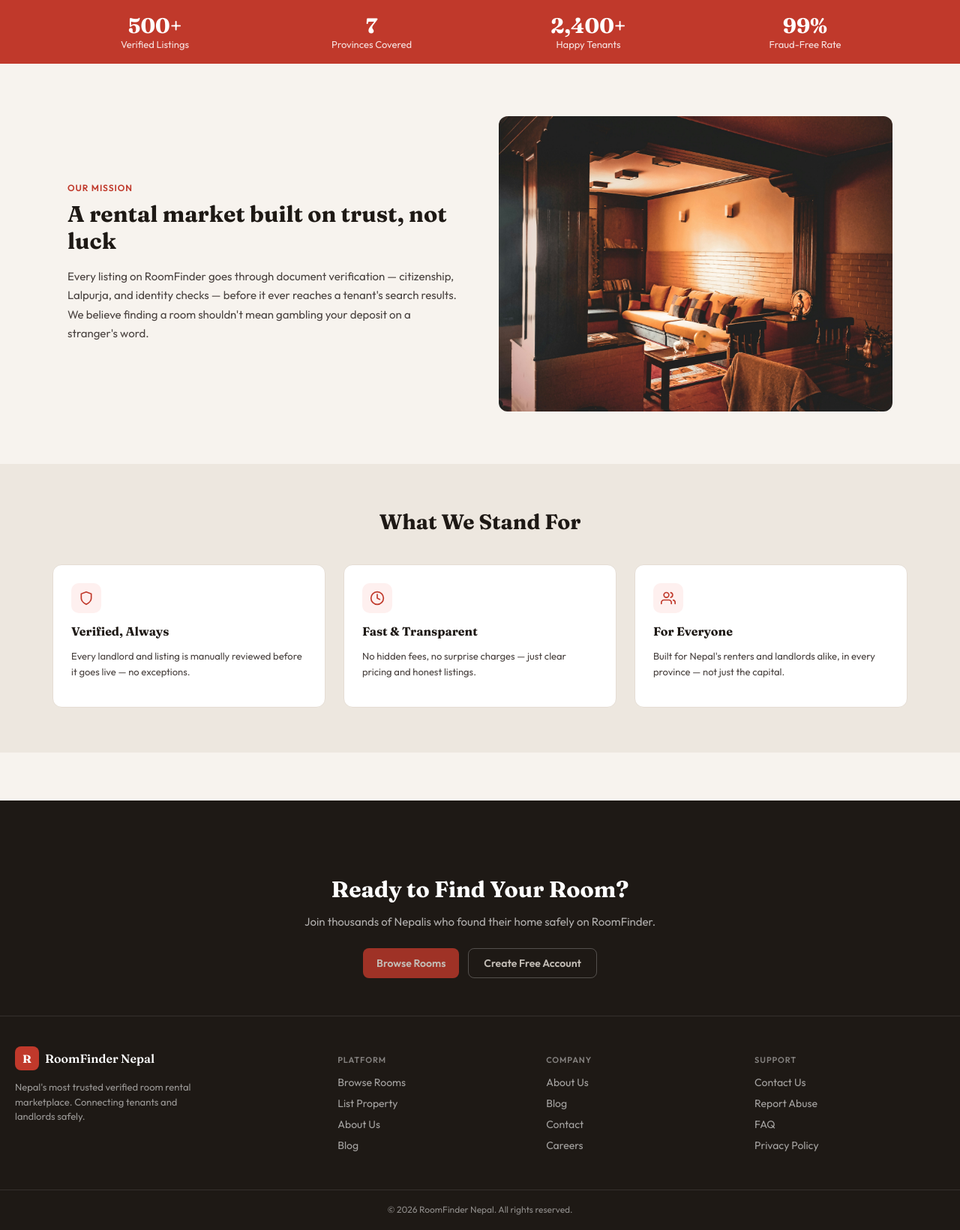
After one commit to Taestha123/room_finder, a Django app: page /about/ in a window 1280 px wide. The commit adds this page. Shown: the part 457-2098 px from the top of the page at 75% size. Run offline with Django 5.2, Linux system fonts and the light colour scheme.

Commit message:
about page added and footer modification

```diff
--- a/core/urls.py
+++ b/core/urls.py
@@ -5,6 +5,7 @@ app_name = 'core'
 
 urlpatterns = [
     path('', views.home, name='home'),
+    path('about/', views.about, name='about'),
     path('dashboard/', views.dashboard, name='dashboard'),
 
     path('dashboard/listings/', views.admin_listings, name='admin_listings'),
--- a/core/views.py
+++ b/core/views.py
@@ -50,6 +50,8 @@ def home(request):
     }
     return render(request, 'core/home.html', context)
 
+def about(request):
+    return render(request, 'core/about.html')
 
 def admin_required(view_func):
     """
--- /dev/null
+++ b/static/css/about.css
@@ -0,0 +1,158 @@
+.about-hero {
+  position: relative;
+  padding: 80px 20px 60px;
+  background-image: url('/static/img/about-bg.jpg');
+  background-size: cover;
+  background-position: center;
+  background-color: var(--color-ink);
+  color: #fff;
+  overflow: hidden;
+}
+.about-hero::after {
+  content: '';
+  position: absolute;
+  inset: 0;
+  background: linear-gradient(180deg, rgba(0,0,0,0.55), rgba(0,0,0,0.85));
+  z-index: 0;
+}
+.about-hero-inner {
+  position: relative;
+  z-index: 1;
+  max-width: 1500px;
+  margin: 0 auto;
+}
+.about-badge {
+  display: inline-flex;
+  align-items: center;
+  gap: 6px;
+  background: rgba(255,255,255,0.1);
+  border: 1px solid rgba(255,255,255,0.2);
+  padding: 6px 14px;
+  border-radius: 20px;
+  font-size: 13px;
+  font-weight: 600;
+  margin-bottom: 22px;
+}
+.about-hero-title {
+  font-size: 40px;
+  line-height: 1.15;
+  max-width: 700px;
+  margin-bottom: 20px;
+}
+.about-hero-title em {
+  color: var(--color-saffron);
+  font-style: italic;
+}
+.about-hero-desc {
+  max-width: 600px;
+  font-size: 15px;
+  line-height: 1.6;
+  color: rgba(255,255,255,0.8);
+}
+
+.about-stats {
+  background: var(--color-brand);
+  padding: 18px 20px;
+  display: flex;
+  justify-content: center;
+}
+.about-stats-inner {
+  display: grid;
+  grid-template-columns: repeat(4, 1fr);
+  gap: 16px;
+  max-width: 1140px;
+  width: 100%;
+  text-align: center;
+}
+.about-stats .stat-number {
+  font-family: var(--font-display);
+  font-size: 28px;
+  font-weight: 700;
+  color: #fff;
+}
+.about-stats .stat-label {
+  font-size: 13px;
+  color: rgba(255,255,255,0.85);
+}
+
+.mission-section {
+  max-width: 1140px;
+  margin: 0 auto;
+  padding: 70px 20px;
+  display: grid;
+  grid-template-columns: 1fr 1fr;
+  gap: 50px;
+  align-items: center;
+}
+.mission-eyebrow {
+  font-size: 12px;
+  letter-spacing: 0.08em;
+  text-transform: uppercase;
+  color: var(--color-brand);
+  font-weight: 600;
+  margin-bottom: 10px;
+}
+.mission-title {
+  font-size: 30px;
+  line-height: 1.2;
+  margin-bottom: 16px;
+}
+.mission-text {
+  color: var(--color-ink-soft);
+  font-size: 15px;
+  line-height: 1.7;
+}
+.mission-image {
+  width: 100%;
+  border-radius: var(--radius-md);
+  aspect-ratio: 4/3;
+  object-fit: cover;
+  background-color: var(--color-cream-dark);
+  background-image: url('/static/img/mission.jpg');
+  background-size: cover;
+  background-position: center;
+}
+
+.values-section {
+  background: var(--color-cream-dark);
+  padding: 60px 20px;
+}
+.values-inner {
+  max-width: 1140px;
+  margin: 0 auto;
+  text-align: center;
+}
+.values-title {
+  font-size: 28px;
+  margin-bottom: 40px;
+}
+.values-grid {
+  display: grid;
+  grid-template-columns: repeat(auto-fit, minmax(220px, 1fr));
+  gap: 24px;
+  text-align: left;
+}
+.value-card {
+  background: #fff;
+  border-radius: var(--radius-md);
+  padding: 24px;
+  border: 1px solid var(--color-rule);
+}
+.value-icon {
+  width: 40px;
+  height: 40px;
+  border-radius: 10px;
+  background: var(--color-brand-light);
+  color: var(--color-brand);
+  display: flex;
+  align-items: center;
+  justify-content: center;
+  margin-bottom: 14px;
+}
+.value-card h3 { font-size: 16px; margin-bottom: 8px; }
+.value-card p { font-size: 13px; color: var(--color-ink-soft); line-height: 1.6; }
+
+@media (max-width: 800px) {
+  .mission-section { grid-template-columns: 1fr; }
+  .about-stats-inner { grid-template-columns: repeat(2, 1fr); }
+}
--- a/templates/base.html
+++ b/templates/base.html
@@ -23,7 +23,7 @@
       <div class="navbar-right">
         <div class="navbar-links">
           <a href="{% url 'core:home' %}">Home</a>
-          <a href="#">About Us</a>
+          <a href="{% url 'core:about' %}">About Us</a>
           <a href="#">Blog</a>
           <a href="#">Contact</a>
           {% if user.is_authenticated and user.role == 'landlord' %}
@@ -49,7 +49,7 @@
 
     <div class="navbar-mobile-menu">
       <a href="{% url 'core:home' %}">Home</a>
-      <a href="#">About Us</a>
+      <a href="{% url 'core:about' %}">About Us</a>
       <a href="#">Blog</a>
       <a href="#">Contact</a>
       {% if not user.is_authenticated %}
@@ -71,7 +71,7 @@
     {% endif %}
     {% block content %}{% endblock %}
   </main>
-
+    {% block footer %}
   <footer class="site-footer">
     <div class="footer-cta">
       <h2>Ready to Find Your Room?</h2>
@@ -95,13 +95,13 @@
         <p class="footer-col-title">Platform</p>
         <a href="{% url 'core:home' %}">Browse Rooms</a>
         <a href="{% url 'accounts:register' %}">List Property</a>
-        <a href="#">About Us</a>
+        <a href="{% url 'core:about' %}">About Us</a>
         <a href="#">Blog</a>
       </div>
 
       <div class="footer-col">
         <p class="footer-col-title">Company</p>
-        <a href="#">About Us</a>
+        <a href="{% url 'core:about' %}">About Us</a>
         <a href="#">Blog</a>
         <a href="#">Contact</a>
         <a href="#">Careers</a>
@@ -121,6 +121,7 @@
 
     </div>
   </footer>
+  {% endblock %}
   <script src="{% static 'js/main.js' %}"></script>
   {% block extra_js %}{% endblock %}
 </body>
--- /dev/null
+++ b/templates/core/about.html
@@ -0,0 +1,78 @@
+{% extends 'base.html' %}
+{% load static %}
+{% block title %}About Us — Room Finder{% endblock %}
+{% block extra_css %}
+<link rel="stylesheet" href="{% static 'css/about.css' %}">
+{% endblock %}
+{% block content %}
+
+<div class="about-hero">
+  <div class="about-hero-inner">
+    <span class="about-badge">&#127968; Our Story</span>
+    <h1 class="about-hero-title">We're Building Nepal's Most <em>Trusted</em> Room Marketplace</h1>
+    <p class="about-hero-desc">RoomFinder Nepal was founded in 2026 after our co-founders spent weeks searching for a room in Kathmandu &mdash; encountering fake listings, ghost landlords, and deposit scams along the way. We decided to fix it.</p>
+  </div>
+</div>
+
+<div class="about-stats">
+  <div class="about-stats-inner">
+    <div>
+      <div class="stat-number">500+</div>
+      <div class="stat-label">Verified Listings</div>
+    </div>
+    <div>
+      <div class="stat-number">7</div>
+      <div class="stat-label">Provinces Covered</div>
+    </div>
+    <div>
+      <div class="stat-number">2,400+</div>
+      <div class="stat-label">Happy Tenants</div>
+    </div>
+    <div>
+      <div class="stat-number">99%</div>
+      <div class="stat-label">Fraud-Free Rate</div>
+    </div>
+  </div>
+</div>
+
+<div class="mission-section">
+  <div>
+    <p class="mission-eyebrow">Our Mission</p>
+    <h2 class="mission-title">A rental market built on trust, not luck</h2>
+    <p class="mission-text">
+      Every listing on RoomFinder goes through document verification &mdash; citizenship, Lalpurja, and identity checks &mdash; before it ever reaches a tenant's search results. We believe finding a room shouldn't mean gambling your deposit on a stranger's word.
+    </p>
+  </div>
+  <div class="mission-image"></div>
+</div>
+
+<div class="values-section">
+  <div class="values-inner">
+    <h2 class="values-title">What We Stand For</h2>
+    <div class="values-grid">
+      <div class="value-card">
+        <div class="value-icon">
+          <svg width="20" height="20" viewBox="0 0 24 24" fill="none" stroke="currentColor" stroke-width="2" stroke-linecap="round" stroke-linejoin="round"><path d="M12 22s8-4 8-10V5l-8-3-8 3v7c0 6 8 10 8 10z"></path></svg>
+        </div>
+        <h3>Verified, Always</h3>
+        <p>Every landlord and listing is manually reviewed before it goes live &mdash; no exceptions.</p>
+      </div>
+      <div class="value-card">
+        <div class="value-icon">
+          <svg width="20" height="20" viewBox="0 0 24 24" fill="none" stroke="currentColor" stroke-width="2" stroke-linecap="round" stroke-linejoin="round"><circle cx="12" cy="12" r="10"></circle><path d="M12 6v6l4 2"></path></svg>
+        </div>
+        <h3>Fast & Transparent</h3>
+        <p>No hidden fees, no surprise charges &mdash; just clear pricing and honest listings.</p>
+      </div>
+      <div class="value-card">
+        <div class="value-icon">
+          <svg width="20" height="20" viewBox="0 0 24 24" fill="none" stroke="currentColor" stroke-width="2" stroke-linecap="round" stroke-linejoin="round"><path d="M17 21v-2a4 4 0 0 0-4-4H5a4 4 0 0 0-4 4v2"></path><circle cx="9" cy="7" r="4"></circle><path d="M23 21v-2a4 4 0 0 0-3-3.87"></path><path d="M16 3.13a4 4 0 0 1 0 7.75"></path></svg>
+        </div>
+        <h3>For Everyone</h3>
+        <p>Built for Nepal's renters and landlords alike, in every province &mdash; not just the capital.</p>
+      </div>
+    </div>
+  </div>
+</div>
+
+{% endblock %}
--- a/templates/core/admin_ad_configure.html
+++ b/templates/core/admin_ad_configure.html
@@ -1,4 +1,5 @@
 {% extends 'base.html' %}
+{% block footer %}{% endblock %}
 {% load static %}
 {% block title %}Configure {{ ad.title }} — Admin Panel{% endblock %}
 {% block extra_css %}
--- a/templates/core/admin_ad_report.html
+++ b/templates/core/admin_ad_report.html
@@ -1,4 +1,5 @@
 {% extends 'base.html' %}
+{% block footer %}{% endblock %}
 {% load static %}
 {% block title %}{{ ad.title }} Report — Admin Panel{% endblock %}
 {% block extra_css %}
--- a/templates/core/admin_advertisements.html
+++ b/templates/core/admin_advertisements.html
@@ -1,4 +1,5 @@
 {% extends 'base.html' %}
+{% block footer %}{% endblock %}
 {% load static %}
 {% block title %}Advertisement Management — Admin Panel{% endblock %}
 {% block extra_css %}
--- a/templates/core/admin_analytics.html
+++ b/templates/core/admin_analytics.html
@@ -1,4 +1,5 @@
 {% extends 'base.html' %}
+{% block footer %}{% endblock %}
 {% load static %}
 {% block title %}Platform Analytics — Admin Panel{% endblock %}
 {% block extra_css %}
--- a/templates/core/admin_listing_detail.html
+++ b/templates/core/admin_listing_detail.html
@@ -1,4 +1,5 @@
 {% extends 'base.html' %}
+{% block footer %}{% endblock %}
 {% load static %}
 {% block title %}{{ listing.title }} — Admin Panel{% endblock %}
 {% block extra_css %}
--- a/templates/core/admin_listings.html
+++ b/templates/core/admin_listings.html
@@ -1,4 +1,5 @@
 {% extends 'base.html' %}
+{% block footer %}{% endblock %}
 {% load static %}
 {% block title %}All Listings — Admin Panel{% endblock %}
 {% block extra_css %}
--- a/templates/core/admin_users.html
+++ b/templates/core/admin_users.html
@@ -1,4 +1,5 @@
 {% extends 'base.html' %}
+{% block footer %}{% endblock %}
 {% load static %}
 {% block title %}User Management — Admin Panel{% endblock %}
 {% block extra_css %}
--- a/templates/core/dashboard_admin.html
+++ b/templates/core/dashboard_admin.html
@@ -1,4 +1,5 @@
 {% extends 'base.html' %}
+{% block footer %}{% endblock %}
 {% load static %}
 {% block title %}Admin Panel — Room Finder{% endblock %}
 {% block extra_css %}
--- a/templates/core/dashboard_landlord.html
+++ b/templates/core/dashboard_landlord.html
@@ -1,4 +1,4 @@
-{% extends 'base.html' %} {% load static %} {% block title %}My Listings — Room
+{% extends 'base.html' %} {% block footer %}{% endblock %} {% load static %} {% block title %}My Listings — Room
 Finder{% endblock %} {% block extra_css %}
 <link rel="stylesheet" href="{% static 'css/dashboard.css' %}" />
 {% endblock %} {% block content %}
--- a/templates/core/dashboard_tenant.html
+++ b/templates/core/dashboard_tenant.html
@@ -1,4 +1,4 @@
-{% extends 'base.html' %} {% load static %} {% block title %}My Dashboard — Room
+{% extends 'base.html' %} {% block footer %}{% endblock %} {% load static %} {% block title %}My Dashboard — Room
 Finder {% endblock %} {% block extra_css %}
 <link rel="stylesheet" href="{% static 'css/dashboard.css' %}" />
 {% endblock %} {% block content %}
```
Also changed, not shown: static/img/mission.jpg (added).
